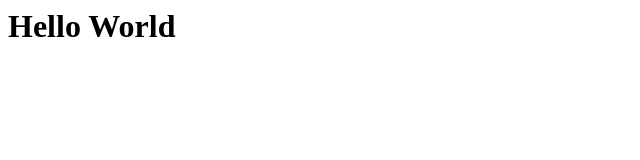
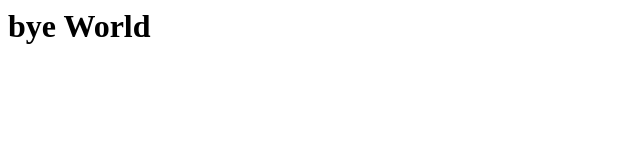
Before and after one commit to abimelsbk/redteam, a plain HTML site: page index.html in a window 1280 px wide. Shown: the whole page, without its empty margins (0-640 px from the left). Drawn offline with Linux system fonts and the light colour scheme.

Commit message:
sec commit

```diff
--- a/index.html
+++ b/index.html
@@ -1 +1 @@
-<h1>Hello World</h1>
+<h1>bye World</h1>
```
